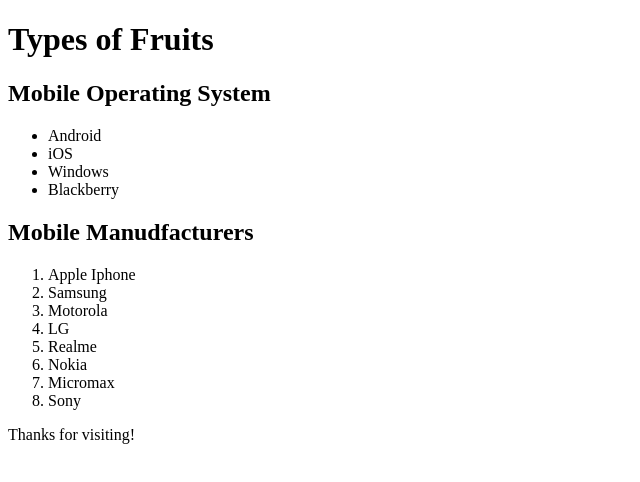
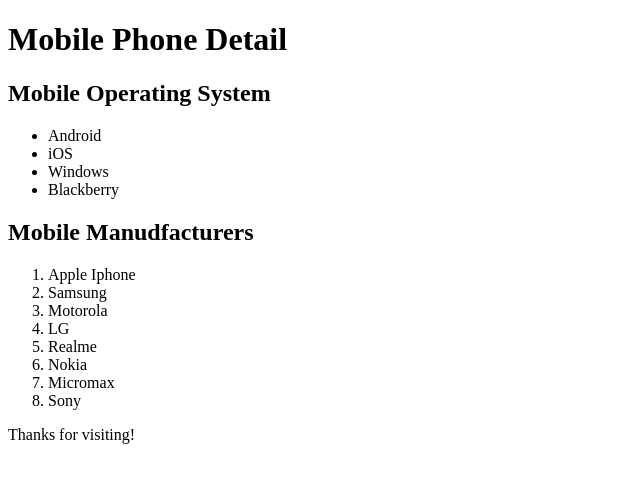
Before and after one commit to Abhi-gits/WT-Assignment, a plain HTML site: page Assignment 1/Ques 2/index.html in a window 1280 px wide. Shown: the whole page, without its empty margins (0-640 px from the left). Drawn offline with Linux system fonts and the light colour scheme.

Commit message:
fixed-details

```diff
--- a/Assignment 1/Ques 2/index.html
+++ b/Assignment 1/Ques 2/index.html
@@ -6,7 +6,7 @@
     <title>List Example</title>
 </head>
 <body>
-    <h1>Types of Fruits</h1>
+    <h1>Mobile Phone Detail</h1>
 
     <!-- Unordered List (bulleted list) -->
     <h2>Mobile Operating System</h2>
```
